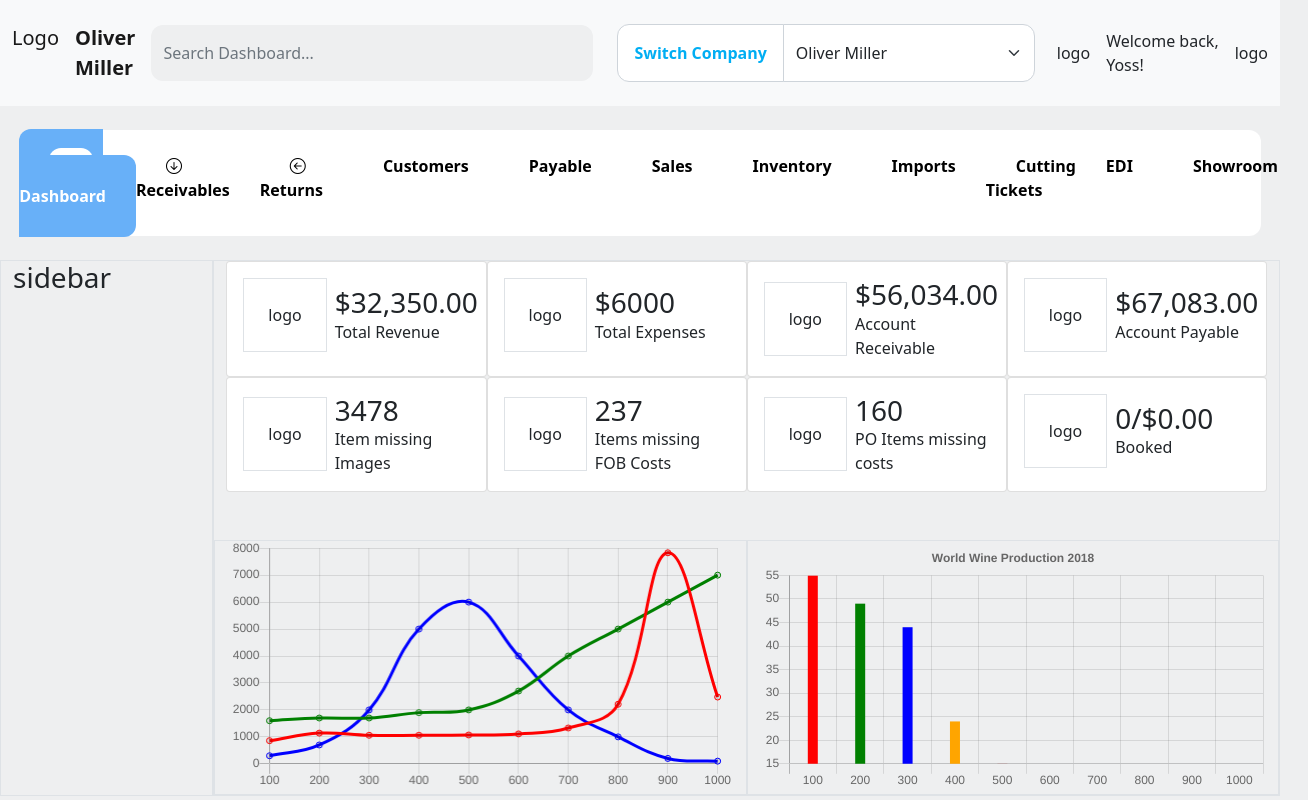
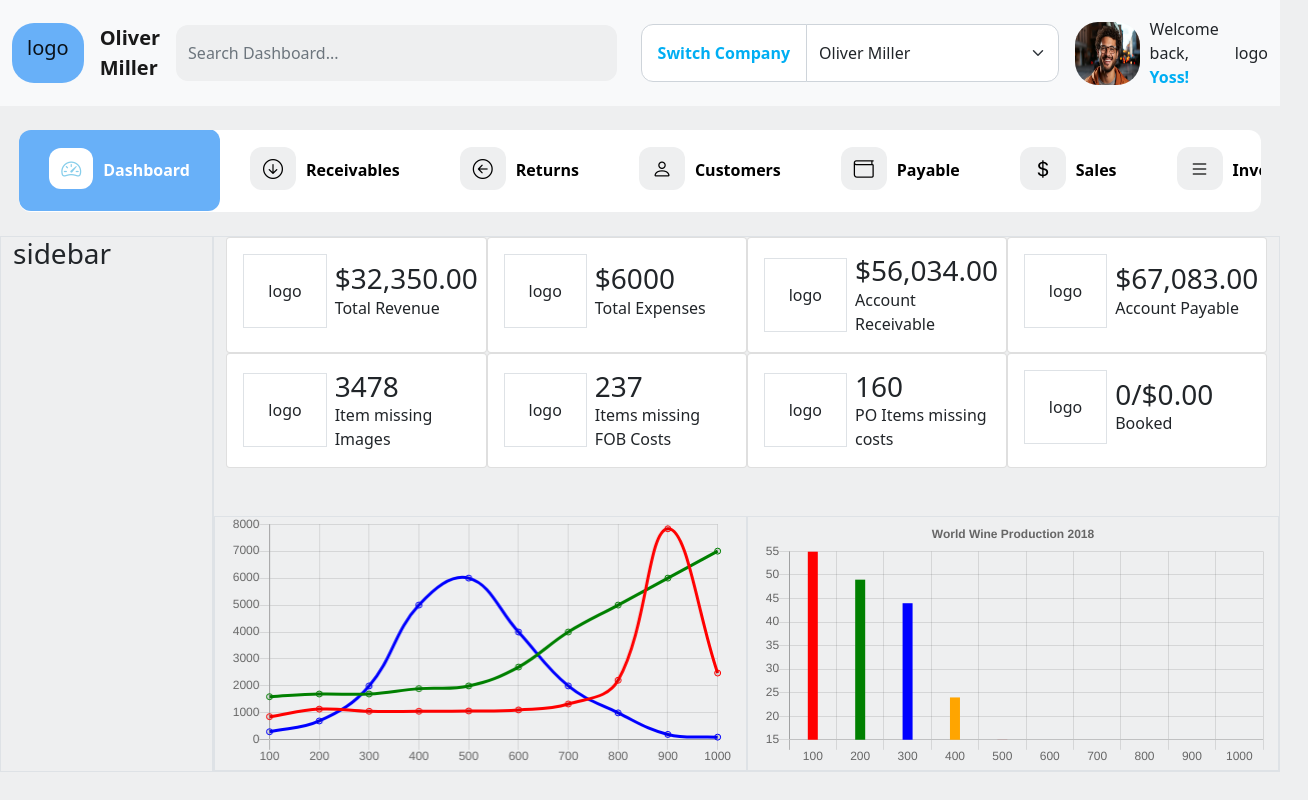
Before and after one commit to Vinay92679/Admin-Dashboard, a plain HTML site: page index.html in a window 1280 px wide. Shown: the whole page, 1308 px wide, since content can reach past the window. Drawn offline with nearby package versions, Linux system fonts and the light colour scheme.

Commit message:
navbar styling

```diff
--- a/index.html
+++ b/index.html
@@ -17,7 +17,7 @@
             <span class="navbar-toggler-icon"></span>
           </button>
           <a class="navbar-brand d-flex" href="#">
-            Logo
+            <span class="comp_logo">logo</span>
             <p class="mb-0 ms-3 fw-bolder">Oliver <br> Miller</p>
           </a>
           <div class="collapse navbar-collapse" id="navbarTogglerDemo03">
@@ -36,12 +36,14 @@
               <li class="nav-item ms-auto">
                 <!-- <a class="nav-link active" aria-current="page" href="#">Home</a> -->
                 <div class="d-flex flex-row align-items-center">
-                  <p class="mb-0 me-3">logo</p>
+                  <img class="profile_img" src="./Images/profile_picture.webp"/>
                   <div class="me-3">
                     <p class="m-0">Welcome back,</p>
-                    <p class="m-0">Yoss!</p>
+                    <p class="m-0 profile_name">Yoss!</p>
                   </div>
-                  <div>logo</div>
+                  <div class="">
+                    logo
+                  </div>
                 </div>
               </li>
             </ul>
@@ -100,28 +102,28 @@
             <a href=""><i class="bi bi-arrow-left-circle"></i>Returns</a>
           </li>
           <li>
-            <a href="">Customers</a>
+            <a href=""><i class="bi bi-person"></i>Customers</a>
           </li>
           <li>
-            <a href="">Payable</a>
+            <a href=""><i class="bi bi-wallet"></i>Payable</a>
           </li>
           <li>
-            <a href="">Sales</a>
+            <a href=""><i class="bi bi-currency-dollar"></i>Sales</a>
           </li>
           <li>
-            <a href="">Inventory</a>
+            <a href=""><i class="bi bi-list"></i>Inventory</a>
           </li>
           <li>
-            <a href="">Imports</a>
+            <a href=""><i class="bi bi-arrow-down-short"></i>Imports</a>
           </li>
           <li>
-            <a href="">Cutting Tickets</a>
+            <a href=""><i class="bi bi-ticket"></i>Cutting Tickets</a>
           </li>
           <li>
-            <a href="">EDI</a>
+            <a href=""><i class="bi bi-arrows-angle-contract"></i>EDI</a>
           </li>
           <li>
-            <a href="">Showroom</a>
+            <a href=""><i class="bi bi-geo-alt"></i>Showroom</a>
           </li>
         </ul>
       </div>
--- a/style.css
+++ b/style.css
@@ -25,14 +25,41 @@ body{
  background: #eeeff0;
  border: none;
 }
-
+.profile_img{
+    width: 65px;
+    height: 63px;
+    border-radius: 23px;
+    margin-right: 10px;
+}
+.profile_name{
+    color: rgb(0, 174, 243);
+    font-weight: 700;
+}
+.comp_logo{
+    background: #68b0f8;
+    padding: 10px 15px;
+    border-radius: 22px;
+}
 
 /* ========== */
 
 .tabs_section{
     border-radius: 12px;
     background: white;
-    max-width: 97%;
+    width: 97%;
+    white-space: nowrap;
+    overflow-x: auto;
+}
+.tabs_section::-webkit-scrollbar {
+    display: none; /* Chrome, Safari, and Opera */
+  }
+.tabs_section i{
+    font-weight: 900;
+    font-size: 20px;
+    padding: 8px 13px;
+    background: #eeeff0;
+    border-radius: 12px;
+    margin-right: 10px;
 }
 .tabs_section a{
     text-decoration: none;
```
Also changed, not shown: Images/profile_picture.webp (added).
